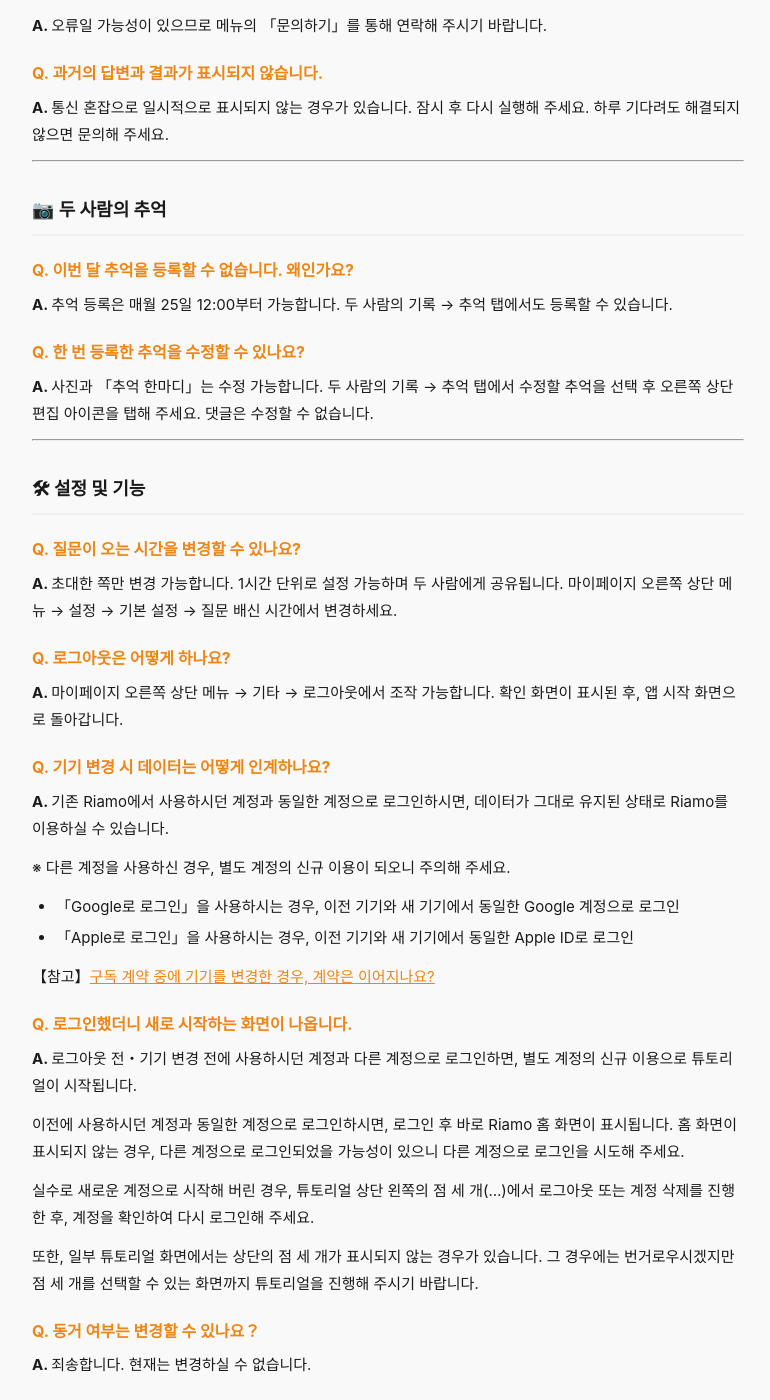
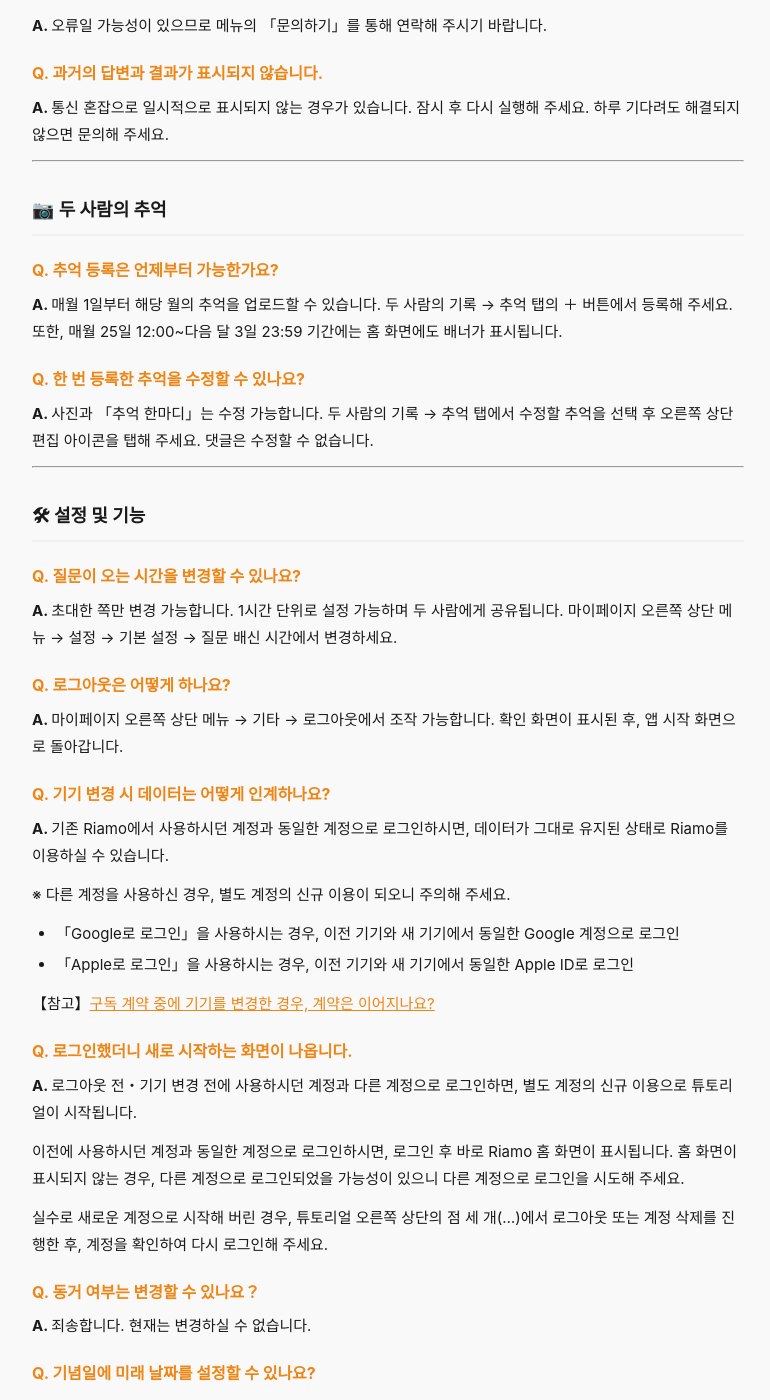
Before and after one commit to Sukidayo-app/announcements, a Jekyll site: the page built from faq/ko/index.md, in a window 1280 px wide and 1400 px high, scrolled down 1833 px. Shown: the whole window, without its empty margins (252-1022 px from the left). Built offline with Jekyll 4.4.1, drawn with Linux system fonts in a browser that asks for light colours.

Commit message:
FAQ更新: 思い出投稿期間の変更とオンボーディング問い合わせ動線の修正
- 思い出の登録開始時期を「25日から」→「毎月1日から」に修正（PR #520）
- チュートリアル三点リーダーの位置を「左上」→「右上」に修正（Issue #634）
- 三点リーダーが一部画面で非表示になる旨の注意書きを削除（Issue #634）

Co-Authored-By: Claude Opus 4.6 <noreply@anthropic.com>

```diff
--- a/faq/ko/index.md
+++ b/faq/ko/index.md
@@ -113,9 +113,9 @@ lang: ko
 
 ## 📷 두 사람의 추억 {#memories}
 
-### 이번 달 추억을 등록할 수 없습니다. 왜인가요?
+### 추억 등록은 언제부터 가능한가요?
 
-추억 등록은 매월 25일 12:00부터 가능합니다. 두 사람의 기록 → 추억 탭에서도 등록할 수 있습니다.
+매월 1일부터 해당 월의 추억을 업로드할 수 있습니다. 두 사람의 기록 → 추억 탭의 ＋ 버튼에서 등록해 주세요. 또한, 매월 25일 12:00~다음 달 3일 23:59 기간에는 홈 화면에도 배너가 표시됩니다.
 
 ### 한 번 등록한 추억을 수정할 수 있나요?
 
@@ -150,9 +150,7 @@ lang: ko
 
 이전에 사용하시던 계정과 동일한 계정으로 로그인하시면, 로그인 후 바로 Riamo 홈 화면이 표시됩니다. 홈 화면이 표시되지 않는 경우, 다른 계정으로 로그인되었을 가능성이 있으니 다른 계정으로 로그인을 시도해 주세요.
 
-실수로 새로운 계정으로 시작해 버린 경우, 튜토리얼 상단 왼쪽의 점 세 개(…)에서 로그아웃 또는 계정 삭제를 진행한 후, 계정을 확인하여 다시 로그인해 주세요.
-
-또한, 일부 튜토리얼 화면에서는 상단의 점 세 개가 표시되지 않는 경우가 있습니다. 그 경우에는 번거로우시겠지만 점 세 개를 선택할 수 있는 화면까지 튜토리얼을 진행해 주시기 바랍니다.
+실수로 새로운 계정으로 시작해 버린 경우, 튜토리얼 오른쪽 상단의 점 세 개(…)에서 로그아웃 또는 계정 삭제를 진행한 후, 계정을 확인하여 다시 로그인해 주세요.
 
 ### 동거 여부는 변경할 수 있나요？
 
```
Also changed, not shown: faq/en/index.md (+3 -5 lines), faq/es/index.md (+3 -5 lines), faq/ja/index.md (+3 -5 lines).
